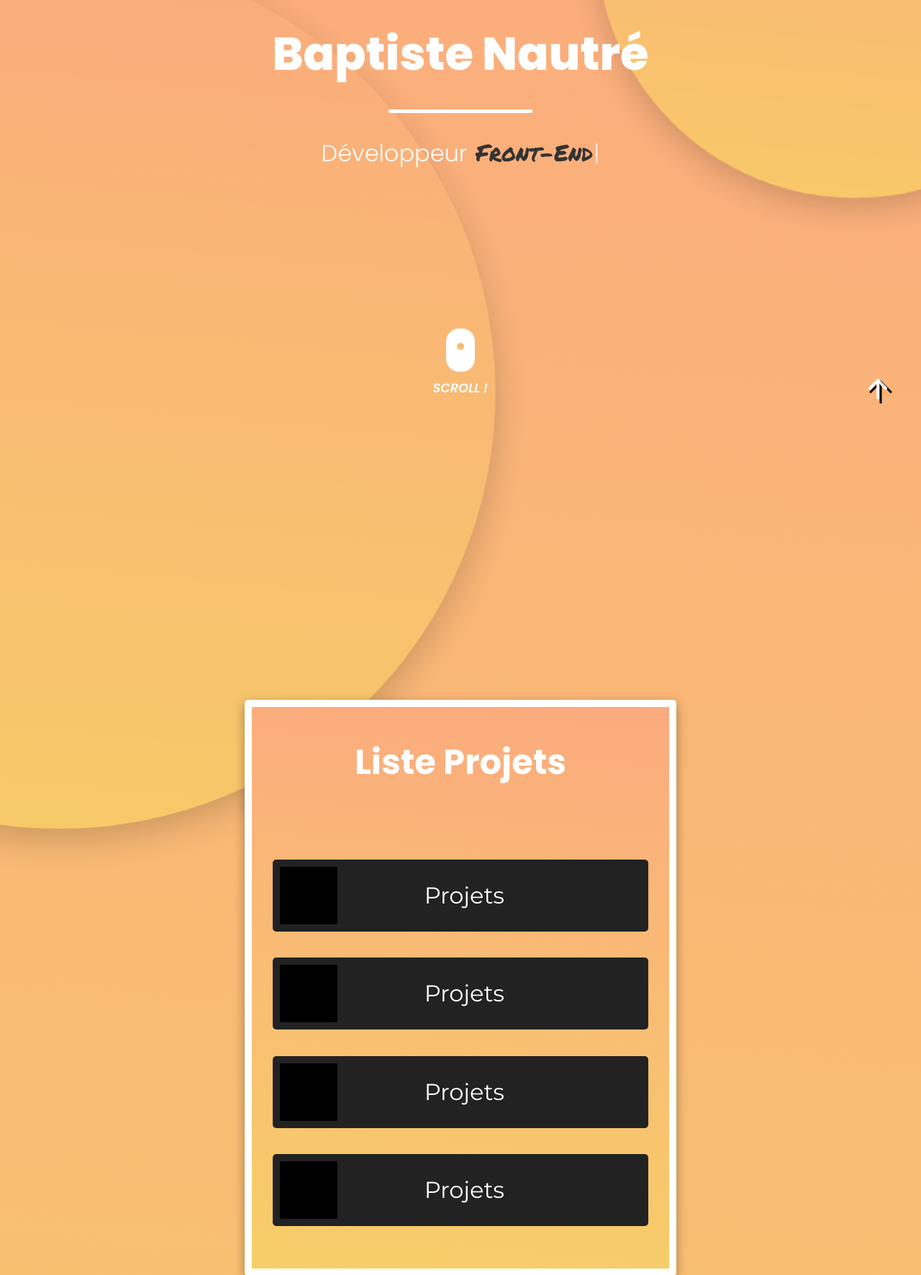
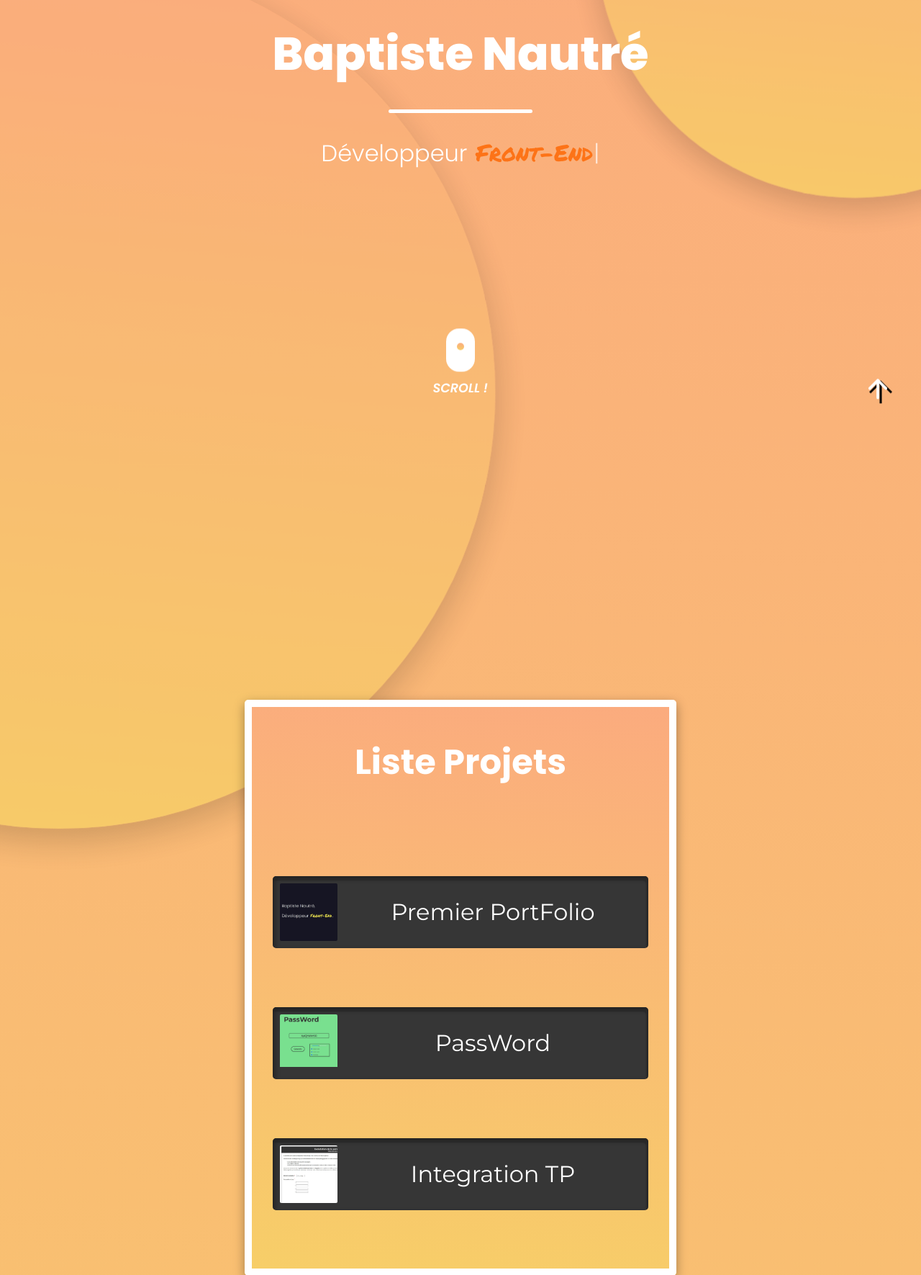
Before and after one commit to Baptiste-Ntr/PortFolio-TD, a PHP site: the page made by One Page/index.html in a window 1280 px wide; the page is wider, and only the part inside the window is pictured. Shown: the part 228-1999 px from the top of that part at 72% size. Run offline with PHP 8.4, Linux system fonts and the light colour scheme; some libraries are stand-ins or nearby versions.

Commit message:
50% finish

```diff
--- a/One Page/CSS/index.css
+++ b/One Page/CSS/index.css
@@ -258,7 +258,7 @@ header #scroll-container h5 {
 
 .front-end {
   font-family: "Permanent Marker", cursive;
-  color: #333;
+  color: #fd7317;
 }
 
 #projects-container {
@@ -292,14 +292,14 @@ header #scroll-container h5 {
   cursor: pointer;
   width: 90%;
   height: 100px;
-  background: rgb(34, 34, 34);
+  background: rgb(54, 54, 54);
   border-radius: 5px;
   transition: all 0.5s ease;
+  box-shadow: rgb(34, 34, 34) 3px 3px 6px 0px inset, rgba(34, 34, 34, 0.5) -3px 6px 1px inset;
 }
 #projects-container section div h3 {
   line-height: 100px;
-  text-align: right;
-  margin-right: 200px;
+  text-align: center;
   color: #fff;
   font-size: 2em;
   font-weight: 400;
@@ -312,7 +312,21 @@ header #scroll-container h5 {
   margin-left: 10px;
   border-radius: 2px;
   float: left;
-  background: #000;
+}
+#projects-container section div:nth-child(1) aside {
+  background: url(../SRC/IMG/port.jpg);
+  background-size: cover;
+  background-repeat: no-repeat;
+}
+#projects-container section div:nth-child(2) aside {
+  background: url(../SRC/IMG/pw.jpg);
+  background-size: contain;
+  background-repeat: no-repeat;
+}
+#projects-container section div:nth-child(3) aside {
+  background: url(../SRC/IMG/tp.jpg);
+  background-size: cover;
+  background-repeat: no-repeat;
 }
 #projects-container section div:hover {
   scale: 1.15;
--- /dev/null
+++ b/One Page/JS/print.js
@@ -0,0 +1,6 @@
+var pr = document.getElementById("print");
+var cv = document.getElementById("cv-container");
+
+pr.addEventListener("click", () => {
+    window.print();
+})
--- /dev/null
+++ b/One Page/JS/setProject.js
@@ -0,0 +1,20 @@
+var p1 = document.getElementById("p1");
+var p2 = document.getElementById("p2");
+var p3 = document.getElementById("p3");
+var p4 = document.getElementById("p4");
+
+p1.addEventListener("click", () => {
+    window.location.href = "https://baptiste-ntr.github.io/PortFolio/";
+});
+
+p2.addEventListener("click", () => {
+    window.location.href = "https://baptiste-ntr.github.io/PassWord/";
+});
+
+p3.addEventListener("click", () => {
+    window.location.href = "https://baptiste-ntr.github.io/TD/";
+});
+
+// p4.addEventListener("click", () => {
+//     window.location.href = "";
+// });
--- a/One Page/SCSS/page-part/_header.scss
+++ b/One Page/SCSS/page-part/_header.scss
@@ -142,5 +142,5 @@ header {
 
 .front-end {
     font-family: $Font3;
-    color: #333;
+    color: $font-color3;
 }
--- a/One Page/SCSS/page-part/_index-part.scss
+++ b/One Page/SCSS/page-part/_index-part.scss
@@ -4,3 +4,5 @@
 @import 'cv';
 @import 'contact';
 @import 'footer';
+// for print
+@import 'print';
--- a/One Page/SCSS/var/_colors.scss
+++ b/One Page/SCSS/var/_colors.scss
@@ -5,3 +5,4 @@ $background-invert: linear-gradient(185.38deg,
 
 $font-color1 : #fff;
 $font-color2 : #333;
+$font-color3 : #fd7317;
--- a/One Page/index.html
+++ b/One Page/index.html
@@ -17,6 +17,8 @@
     <script defer src="./JS/setScroll.js"></script>
     <script defer src="./JS/animText.js"></script>
     <script defer src="./JS/displayCV.js"></script>
+    <script defer src="./JS/print.js"></script>
+    <script defer src="./JS/setProject.js"></script>
 
     <script defer type="module" src="https://unpkg.com/ionicons@5.5.2/dist/ionicons/ionicons.esm.js"></script>
     <script defer nomodule src="https://unpkg.com/ionicons@5.5.2/dist/ionicons/ionicons.js"></script>
@@ -51,33 +53,36 @@
     <section id="projects-container">
         <h1>Liste Projets</h1>
         <section>
-            <div>
+            <div id="p1">
                 <aside></aside>
-                <h3>Projets</h3>
+                <h3>Premier PortFolio</h3>
             </div>
-            <div>
+            <div id="p2">
                 <aside></aside>
-                <h3>Projets</h3>
+                <h3>PassWord</h3>
             </div>
-            <div>
+            <div id="p3">
                 <aside></aside>
-                <h3>Projets</h3>
+                <h3>Integration TP</h3>
             </div>
-            <div>
+            <!-- <div id="p4">
                 <aside></aside>
-                <h3>Projets</h3>
-            </div>
+                <h3>Site Pro</h3>
+            </div> -->
         </section>
     </section>
 
     <section id="cv-container">
-        <img src="./SRC/PNG/CV(petit).png" alt="CV" id="cvimg">
+        <img src="./SRC/IMG/CV(petit).png" alt="CV" id="cvimg">
         <aside>
-            <button id="dl"><span>Telecharger</span></button>
+            <button id="dl"><span><a href="./SRC/PDF/CV.pdf" download="">Telecharger</a></span></button>
             <button id="print"><span>Imprimer</span></button>
         </aside>
         <div id="bigimg">
-            <img src="./SRC/PNG/CV.png" alt="cv en gros">
+            <img src="./SRC/IMG/CV.png" alt="cv en gros">
+        </div>
+        <div id="bigimgprint">
+            <img src="./SRC/IMG/CV.png" alt="cv pour imprimer">
         </div>
     </section>
 
```
Also changed, not shown: other parts of One Page/CSS/index.css (+45 -1 lines), One Page/SCSS/page-part/_cv.scss (+20 -1 lines), One Page/SCSS/page-part/_print.scss (added, +34 -0 lines), One Page/SCSS/page-part/_projects.scss (+26 -4 lines), index.html (+5 -2 lines), style.css (added, +39 -0 lines), One Page/JS/animText.js (line endings or trailing spaces), One Page/SRC/IMG/CV(petit).png (renamed from One Page/SRC/PNG/CV(petit).png), One Page/SRC/IMG/CV.png (renamed from One Page/SRC/PNG/CV.png), One Page/SRC/IMG/port.jpg (added), One Page/SRC/IMG/pw.jpg (added), One Page/SRC/IMG/tp.jpg (added), 1 other file.
